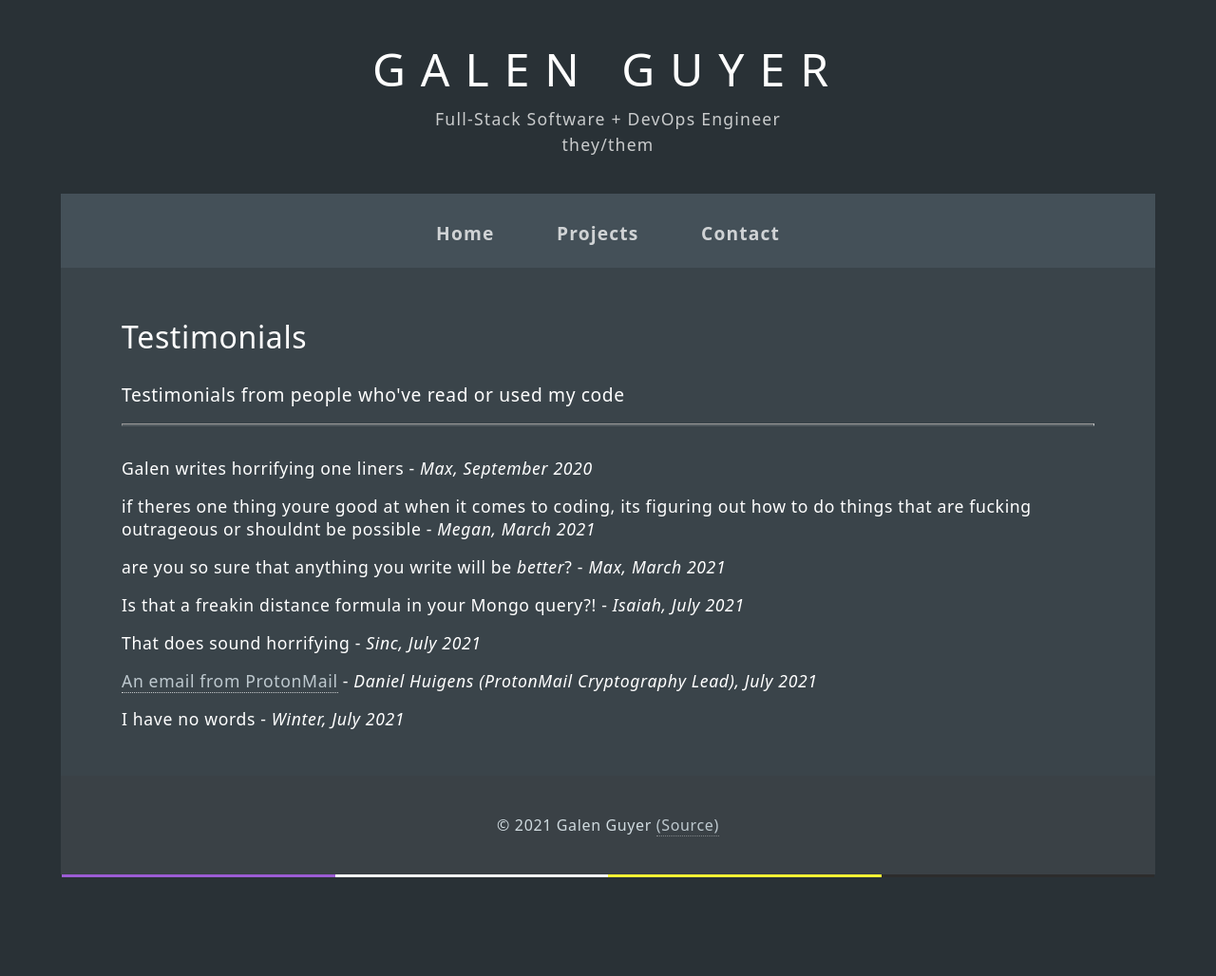
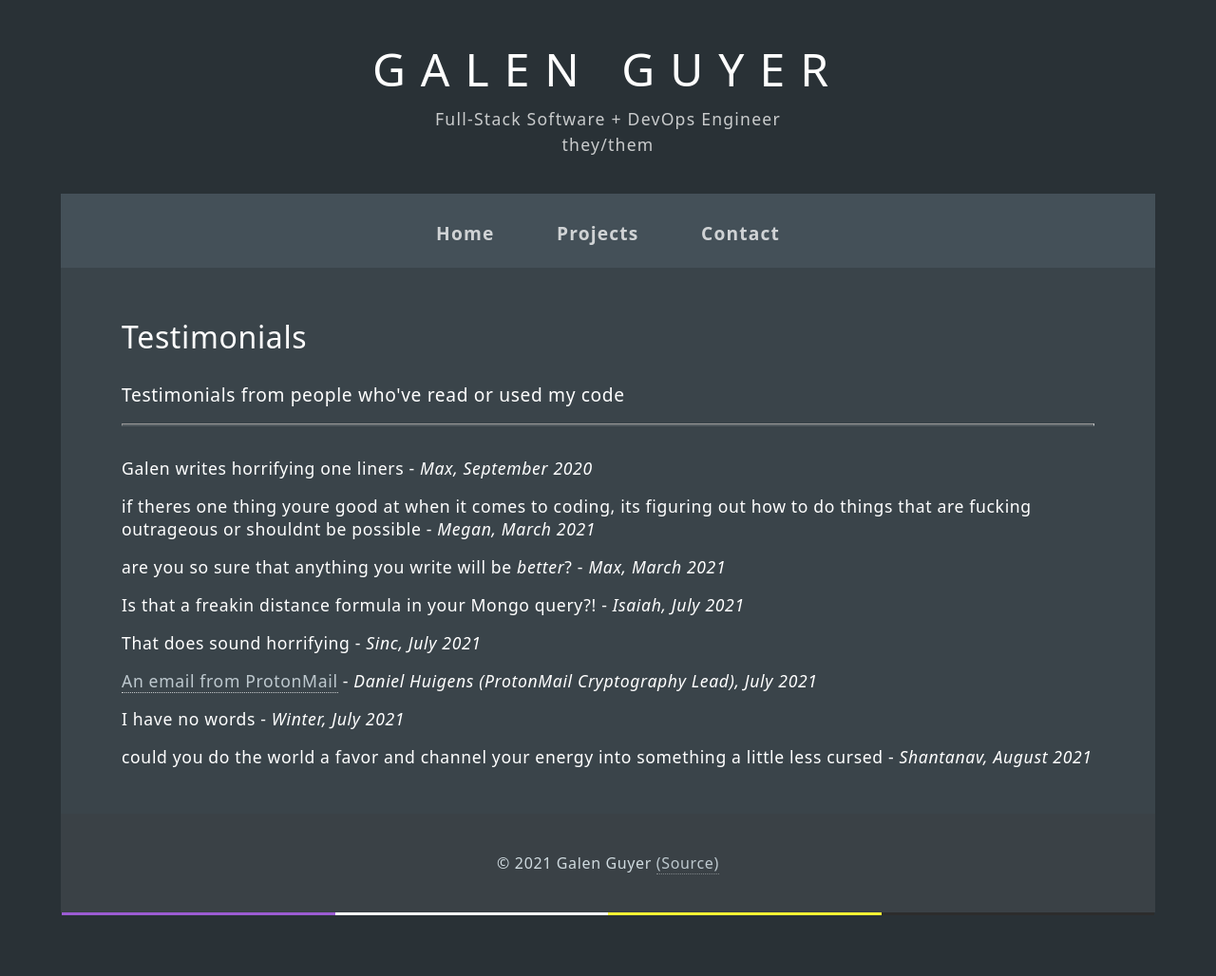
Before and after one commit to galenguyer/galenguyer.github.io, a Jekyll site: the page built from testimonials/index.html, in a window 1280 px wide. Shown: the whole page at 95% size. Built offline with Jekyll 4.4.1, drawn with Linux system fonts in a browser that asks for light colours; before the commit the page ends 988 px from its top, so only the background shows below that.

Commit message:
add testimonial

```diff
--- a/testimonials/index.html
+++ b/testimonials/index.html
@@ -18,3 +18,4 @@ styles: ["main"]
 <p>That does sound horrifying - <i>Sinc, July 2021</i></p>
 <p><a href="./protonmail-email">An email from ProtonMail</a> - <i>Daniel Huigens (ProtonMail Cryptography Lead), July 2021</i></p>
 <p>I have no words - <i>Winter, July 2021</i></p>
+<p>could you do the world a favor and channel your energy into something a little less cursed - <i>Shantanav, August 2021</i></p>
```
